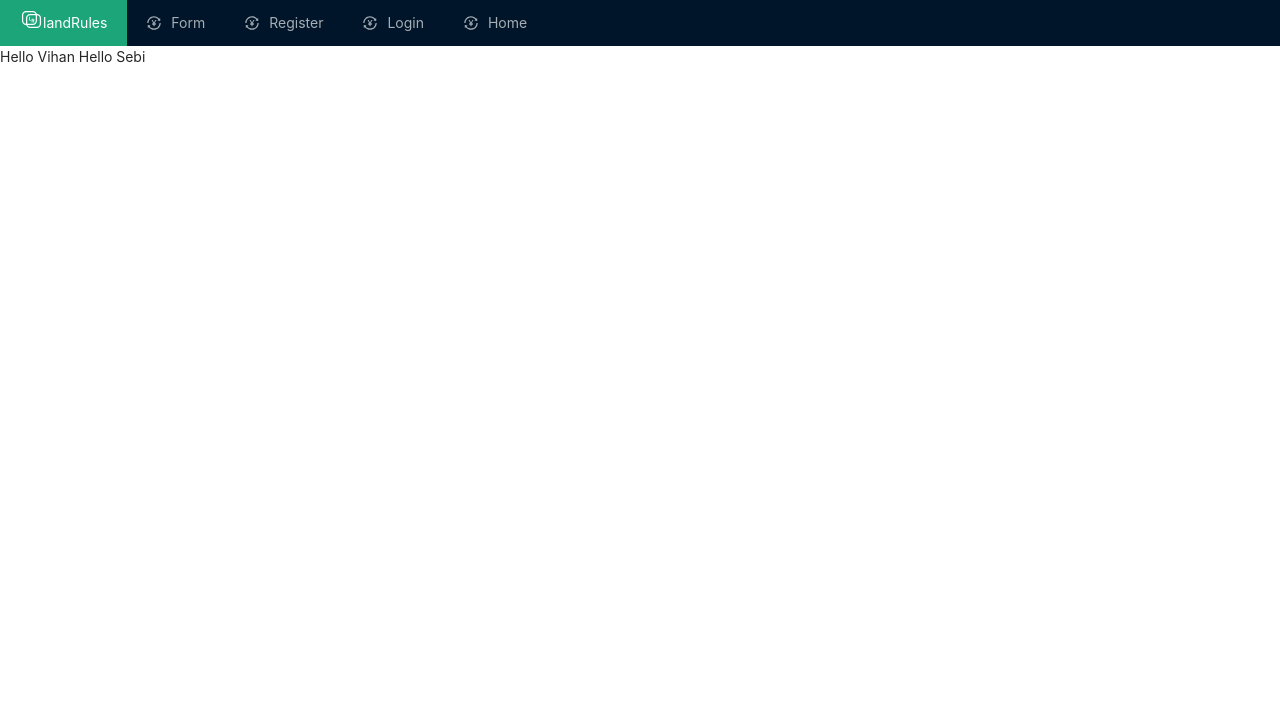
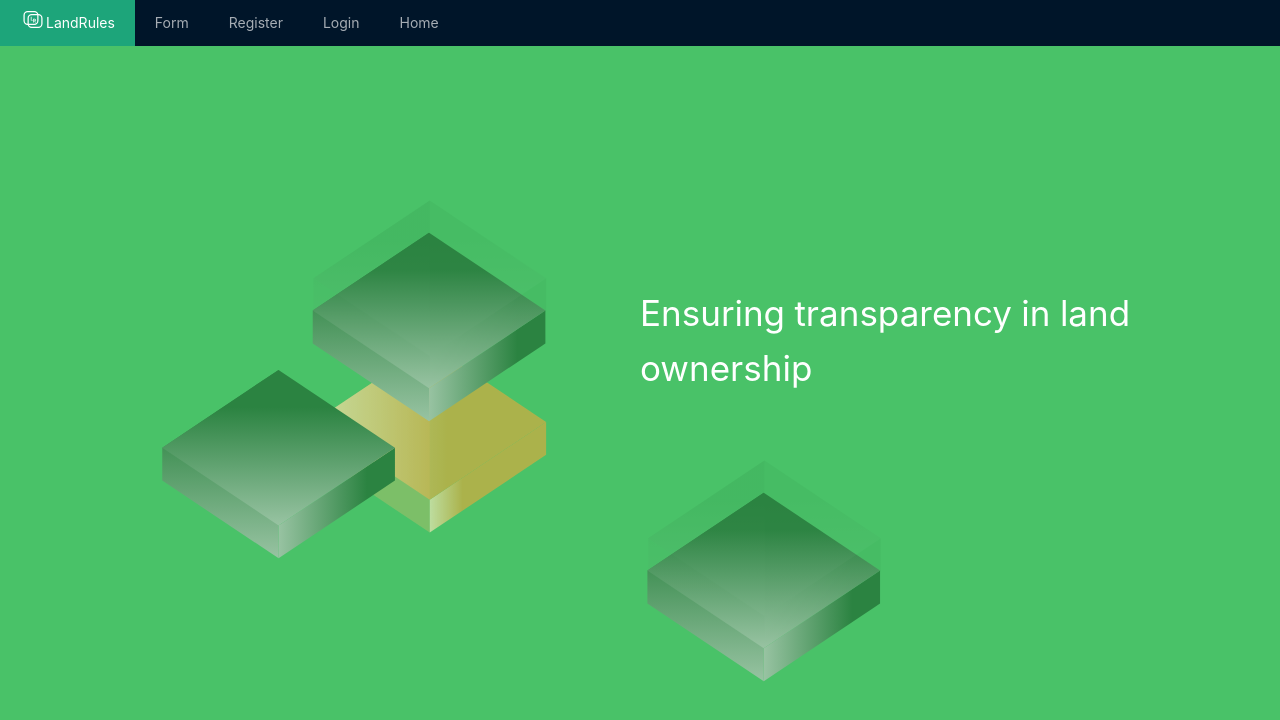
Before and after one commit to timg512372/landrules, a React (Create React App) app in the folder landrules-react/: page / in a window 1280 px wide. Shown: the top 720 px of the page. Built offline with nearby package versions, Linux system fonts and the light colour scheme.

Commit message:
homepage

```diff
--- a/landrules-react/src/components/NavBar.js
+++ b/landrules-react/src/components/NavBar.js
@@ -20,24 +20,25 @@ function Navbar(props) {
     return (
         <Menu onClick={handleclick} selectedKeys={[current]} mode="horizontal" theme="dark">
             <Menu.Item>
-              <svg width="23" height="17" viewBox="0 0 92 82" fill="none" xmlns="http://www.w3.org/2000/svg">
+              <svg width="26" height="17" viewBox="0 0 92 82" fill="none" xmlns="http://www.w3.org/2000/svg">
                 <rect x="3" y="3" width="66.4409" height="61.2131" rx="17" stroke="white" stroke-width="6"/>
                 <rect x="22.5591" y="17.7869" width="66.4409" height="61.2131" rx="17" stroke="white" stroke-width="6"/>
                 <path d="M38.9475 43.5239H44.9275V46.4099H35.3075V28.2619H38.9475V43.5239Z" fill="white"/>
                 <path d="M56.0699 55.8197L52.0659 48.7477H50.3499V55.8197H46.7099V37.6717H53.5219C54.9259 37.6717 56.1219 37.923 57.1099 38.4257C58.0979 38.911 58.8346 39.5783 59.3199 40.4277C59.8226 41.2597 60.0739 42.1957 60.0739 43.2357C60.0739 44.4317 59.7273 45.515 59.0339 46.4857C58.3406 47.439 57.3093 48.0977 55.9399 48.4617L60.2819 55.8197H56.0699ZM50.3499 46.0177H53.3919C54.3799 46.0177 55.1166 45.7837 55.6019 45.3157C56.0873 44.8303 56.3299 44.163 56.3299 43.3137C56.3299 42.4817 56.0873 41.8403 55.6019 41.3897C55.1166 40.9217 54.3799 40.6877 53.3919 40.6877H50.3499V46.0177Z" fill="white"/>
               </svg>
-              <span>landRules</span>
+              <span stroke="white" marginLeft="100px" width="26" height="17">LandRules</span>
             </Menu.Item>
-            <Menu.Item key="form" icon={<TransactionOutlined />} style={{float: "right"}}>
+
+            <Menu.Item className="menu-item" key="form"  style={{float: "right"}}>
               <Link to="/form">Form</Link>
             </Menu.Item>
-            <Menu.Item key="register" icon={<TransactionOutlined />} style={{float: "right"}}>
+            <Menu.Item className="menu-item" key="register"  style={{float: "right"}}>
               <Link to="/register">Register</Link>
             </Menu.Item>
-            <Menu.Item key="login" icon={<TransactionOutlined />} style={{float: "right"}}>
+            <Menu.Item className="menu-item" key="login"  style={{float: "right"}}>
               <Link to="/login">Login</Link>
             </Menu.Item>
-            <Menu.Item key="home" icon={<TransactionOutlined />} style={{float: "right"}}>
+            <Menu.Item className="menu-item" key="home"  style={{float: "right"}}>
               <Link to="/">Home</Link>
             </Menu.Item>
         </Menu>
--- a/landrules-react/src/index.css
+++ b/landrules-react/src/index.css
@@ -1,6 +1,8 @@
+@import url('https://fonts.googleapis.com/css?family=Poppins:wght@200..900');
+
 body {
   margin: 0;
-  font-family: -apple-system, BlinkMacSystemFont, 'Segoe UI', 'Roboto', 'Oxygen',
+  font-family: 'Poppins' -apple-system, BlinkMacSystemFont, 'Segoe UI', 'Roboto', 'Oxygen',
     'Ubuntu', 'Cantarell', 'Fira Sans', 'Droid Sans', 'Helvetica Neue',
     sans-serif;
   -webkit-font-smoothing: antialiased;
@@ -11,3 +13,7 @@ code {
   font-family: source-code-pro, Menlo, Monaco, Consolas, 'Courier New',
     monospace;
 }
+
+.menu-item {
+  stroke: white;
+}
--- a/landrules-react/src/pages/Home.js
+++ b/landrules-react/src/pages/Home.js
@@ -2,10 +2,135 @@ import React from 'react'
 
 export default function Home() {
   return (
-    <div>
-      Hello Vihan
+    <div
+    style={{
+      backgroundColor:"#49C268",
+      position: 'absolute',
+      width: '100vw',
+      height: '100%'
+    }}
+    >
+      <div
+      style={{
 
-      Hello Sebi
+      }}>
+          <svg zIndex="-1" position='absolute' width="1090" height="725" viewBox="0 0 1090 725" fill="none" xmlns="http://www.w3.org/2000/svg">
+          <g opacity="0.8">
+          <path opacity="0.4" d="M313.427 375.926V408.819L429.766 486.569V453.675V298.176L313.427 375.926Z" fill="url(#paint0_linear)"/>
+          <path opacity="0.8" d="M546.105 408.819V375.926L429.766 453.675V486.569L546.105 408.819Z" fill="url(#paint1_linear)"/>
+          <path opacity="0.8" d="M429.766 298.176L313.427 375.926L429.766 453.675L546.105 375.926" fill="url(#paint2_linear)"/>
+          </g>
+          <path d="M312.723 264.491V297.384L429.062 375.134V342.24V186.741L312.723 264.491Z" fill="url(#paint3_linear)"/>
+          <path d="M545.402 297.384V264.491L429.062 342.24V375.134L545.402 297.384Z" fill="url(#paint4_linear)"/>
+          <path d="M429.063 186.741L312.723 264.491L429.063 342.24L545.402 264.491" fill="url(#paint5_linear)"/>
+          <g opacity="0.3">
+          <path opacity="0.3" d="M313.427 232.269V265.162L429.766 342.912V310.018V154.519L313.427 232.269Z" fill="url(#paint6_linear)"/>
+          <path opacity="0.3" d="M546.105 265.162V232.269L429.766 310.018V342.912L546.105 265.162Z" fill="url(#paint7_linear)"/>
+          <path opacity="0.3" d="M429.766 154.519L313.427 232.269L429.766 310.018L546.105 232.269" fill="url(#paint8_linear)"/>
+          </g>
+          <path d="M162.248 401.657V434.55L278.594 512.306V479.413V323.907L162.248 401.657Z" fill="url(#paint9_linear)"/>
+          <path d="M394.933 434.55V401.657L278.594 479.413V512.306L394.933 434.55Z" fill="url(#paint10_linear)"/>
+          <path d="M278.594 323.907L162.248 401.657L278.594 479.413L394.933 401.657" fill="url(#paint11_linear)"/>
+          <path d="M647.404 524.504V557.397L763.75 635.154V602.26V446.754L647.404 524.504Z" fill="url(#paint12_linear)"/>
+          <path d="M880.089 557.397V524.504L763.75 602.26V635.154L880.089 557.397Z" fill="url(#paint13_linear)"/>
+          <path d="M763.75 446.754L647.404 524.504L763.75 602.26L880.089 524.504" fill="url(#paint14_linear)"/>
+          <g opacity="0.3">
+          <path opacity="0.3" d="M648.107 492.282V525.175L764.453 602.931V570.038V414.532L648.107 492.282Z" fill="url(#paint15_linear)"/>
+          <path opacity="0.3" d="M880.792 525.175V492.282L764.453 570.038V602.931L880.792 525.175Z" fill="url(#paint16_linear)"/>
+          <path opacity="0.3" d="M764.453 414.532L648.107 492.282L764.453 570.038L880.792 492.282" fill="url(#paint17_linear)"/>
+          </g>
+          <defs>
+          <linearGradient id="paint0_linear" x1="313.424" y1="392.373" x2="429.766" y2="392.373" gradientUnits="userSpaceOnUse">
+          <stop stop-color="#F6E3C5" stop-opacity="0.4"/>
+          <stop offset="0.1989" stop-color="#E9BB69"/>
+          </linearGradient>
+          <linearGradient id="paint1_linear" x1="429.766" y1="431.249" x2="546.107" y2="431.249" gradientUnits="userSpaceOnUse">
+          <stop stop-color="#FFEDBF"/>
+          <stop offset="0.2814" stop-color="#E3AA3C"/>
+          </linearGradient>
+          <linearGradient id="paint2_linear" x1="313.424" y1="375.926" x2="546.107" y2="375.926" gradientUnits="userSpaceOnUse">
+          <stop offset="0.00124921" stop-color="#FFEDBF"/>
+          <stop offset="0.574" stop-color="#E3AA3C"/>
+          </linearGradient>
+          <linearGradient id="paint3_linear" x1="370.892" y1="375.137" x2="370.892" y2="186.738" gradientUnits="userSpaceOnUse">
+          <stop stop-color="#98C3A2"/>
+          <stop offset="0.7608" stop-color="#2B8341"/>
+          </linearGradient>
+          <linearGradient id="paint4_linear" x1="429.062" y1="319.814" x2="545.404" y2="319.814" gradientUnits="userSpaceOnUse">
+          <stop stop-color="#98C3A2"/>
+          <stop offset="0.7608" stop-color="#2B8341"/>
+          </linearGradient>
+          <linearGradient id="paint5_linear" x1="429.063" y1="342.243" x2="429.063" y2="186.738" gradientUnits="userSpaceOnUse">
+          <stop stop-color="#98C3A2"/>
+          <stop offset="0.7608" stop-color="#2B8341"/>
+          </linearGradient>
+          <linearGradient id="paint6_linear" x1="371.595" y1="342.914" x2="371.595" y2="154.516" gradientUnits="userSpaceOnUse">
+          <stop stop-color="#98C3A2"/>
+          <stop offset="0.7608" stop-color="#2B8341"/>
+          </linearGradient>
+          <linearGradient id="paint7_linear" x1="429.766" y1="287.591" x2="546.107" y2="287.591" gradientUnits="userSpaceOnUse">
+          <stop stop-color="#98C3A2"/>
+          <stop offset="0.7608" stop-color="#2B8341"/>
+          </linearGradient>
+          <linearGradient id="paint8_linear" x1="429.766" y1="310.021" x2="429.766" y2="154.516" gradientUnits="userSpaceOnUse">
+          <stop stop-color="#98C3A2"/>
+          <stop offset="0.7608" stop-color="#2B8341"/>
+          </linearGradient>
+          <linearGradient id="paint9_linear" x1="220.42" y1="512.303" x2="220.42" y2="323.905" gradientUnits="userSpaceOnUse">
+          <stop stop-color="#98C3A2"/>
+          <stop offset="0.7608" stop-color="#2B8341"/>
+          </linearGradient>
+          <linearGradient id="paint10_linear" x1="278.591" y1="456.981" x2="394.932" y2="456.981" gradientUnits="userSpaceOnUse">
+          <stop stop-color="#98C3A2"/>
+          <stop offset="0.7608" stop-color="#2B8341"/>
+          </linearGradient>
+          <linearGradient id="paint11_linear" x1="278.591" y1="479.41" x2="278.591" y2="323.905" gradientUnits="userSpaceOnUse">
+          <stop stop-color="#98C3A2"/>
+          <stop offset="0.7608" stop-color="#2B8341"/>
+          </linearGradient>
+          <linearGradient id="paint12_linear" x1="705.576" y1="635.151" x2="705.576" y2="446.753" gradientUnits="userSpaceOnUse">
+          <stop stop-color="#98C3A2"/>
+          <stop offset="0.7608" stop-color="#2B8341"/>
+          </linearGradient>
+          <linearGradient id="paint13_linear" x1="763.747" y1="579.828" x2="880.088" y2="579.828" gradientUnits="userSpaceOnUse">
+          <stop stop-color="#98C3A2"/>
+          <stop offset="0.7608" stop-color="#2B8341"/>
+          </linearGradient>
+          <linearGradient id="paint14_linear" x1="763.747" y1="602.257" x2="763.747" y2="446.753" gradientUnits="userSpaceOnUse">
+          <stop stop-color="#98C3A2"/>
+          <stop offset="0.7608" stop-color="#2B8341"/>
+          </linearGradient>
+          <linearGradient id="paint15_linear" x1="706.28" y1="602.928" x2="706.28" y2="414.53" gradientUnits="userSpaceOnUse">
+          <stop stop-color="#98C3A2"/>
+          <stop offset="0.7608" stop-color="#2B8341"/>
+          </linearGradient>
+          <linearGradient id="paint16_linear" x1="764.45" y1="547.606" x2="880.791" y2="547.606" gradientUnits="userSpaceOnUse">
+          <stop stop-color="#98C3A2"/>
+          <stop offset="0.7608" stop-color="#2B8341"/>
+          </linearGradient>
+          <linearGradient id="paint17_linear" x1="764.45" y1="570.035" x2="764.45" y2="414.53" gradientUnits="userSpaceOnUse">
+          <stop stop-color="#98C3A2"/>
+          <stop offset="0.7608" stop-color="#2B8341"/>
+          </linearGradient>
+          </defs>
+          </svg>
+        <h1
+          style={{
+          fontSize: '35px',
+          color: '#FFFFFF',
+          fontWeight: '400',
+          height: '40px',
+          position: 'absolute',
+                    zIndex: '1',
+                    margin: 'auto',
+                    top: '30%',
+                    left: '50%',
+                    marginRight: '-50%',
+        }}
+        >Ensuring transparency in land <br></br> ownership</h1>
+      </div>
+
+
     </div>
   )
 }
```
Also changed, not shown: 1 other file (tests, documents, lock files or other folders).
